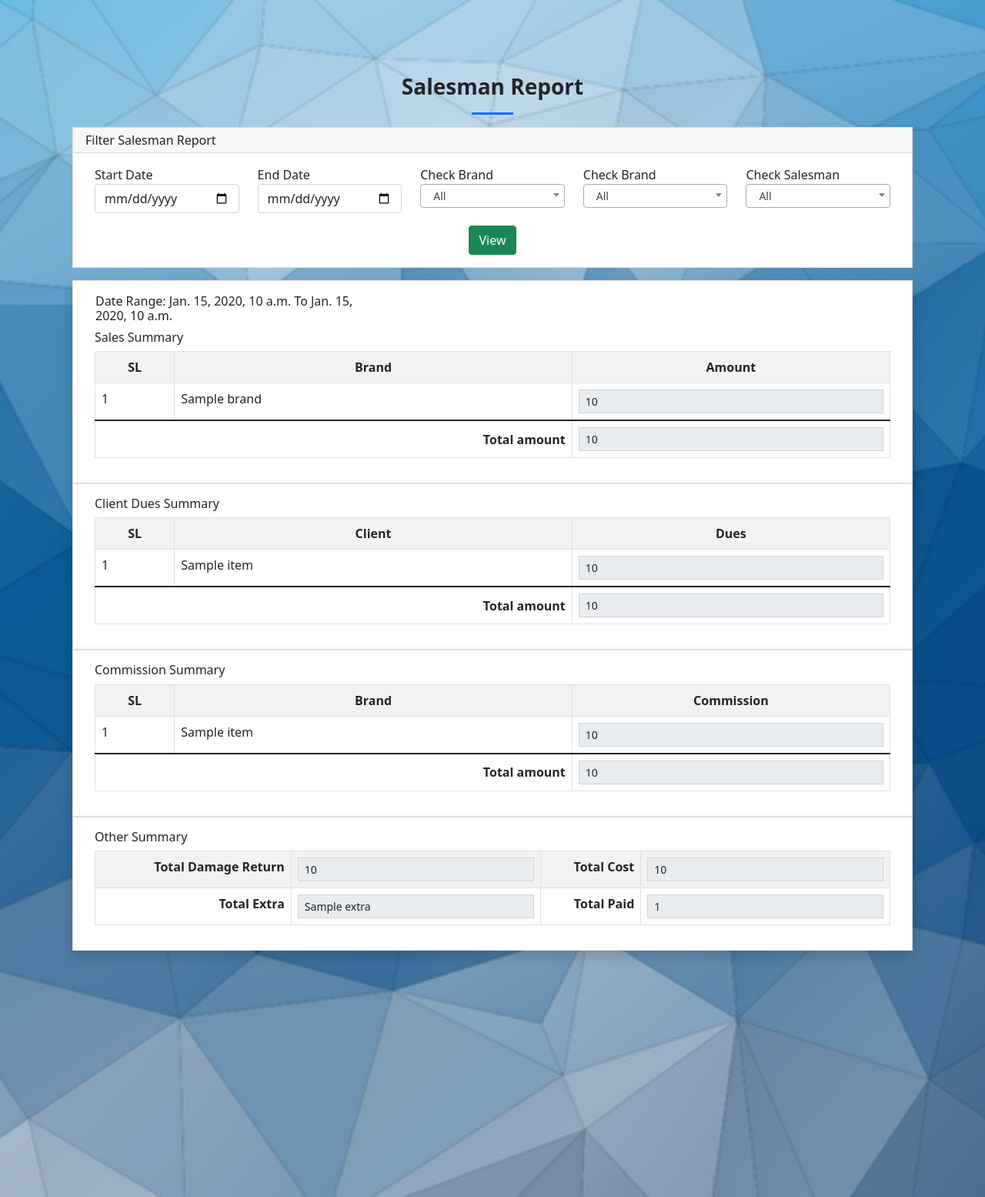
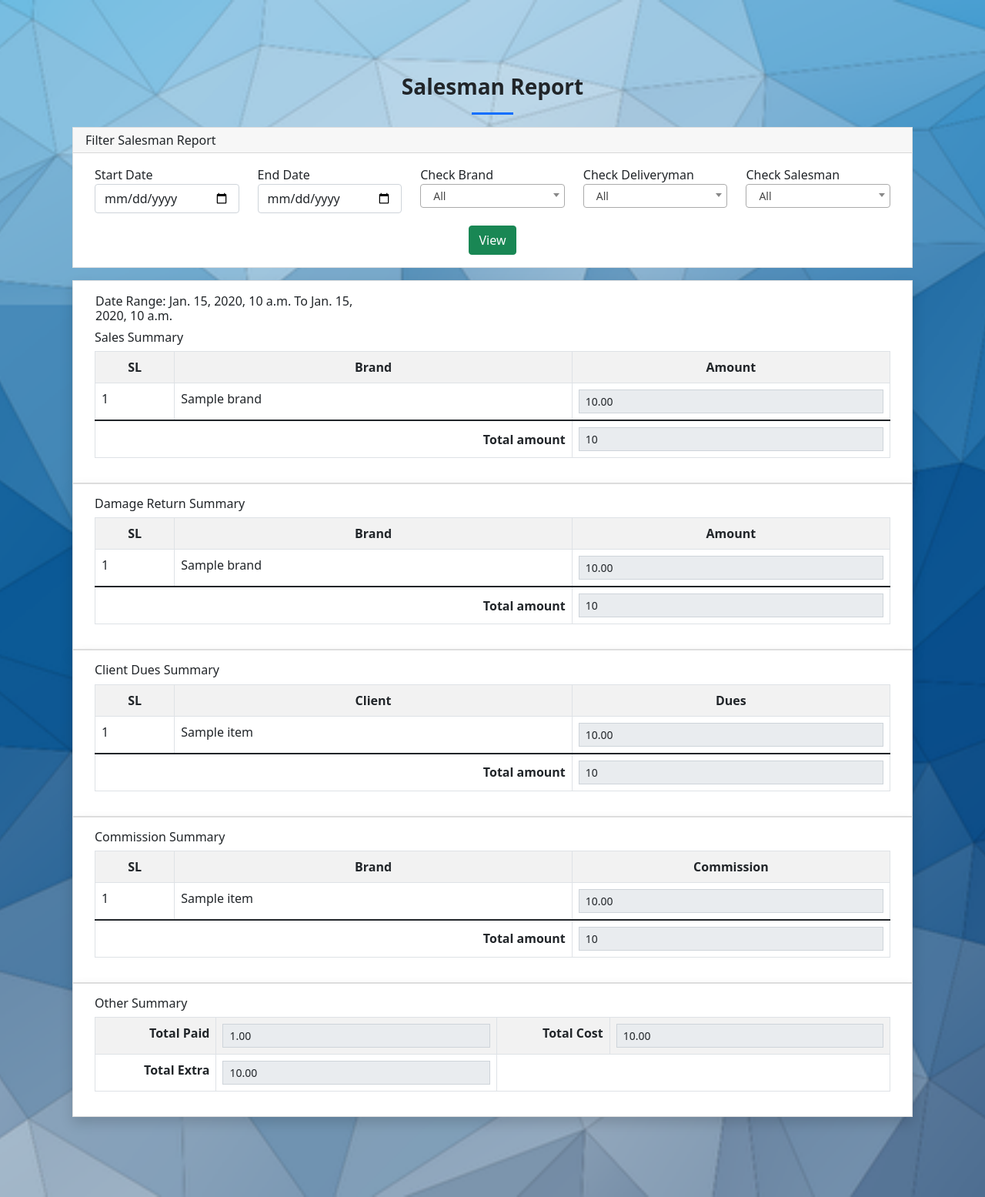
Before and after one commit to ShafayetZim/freedom_distribution, a Django app: template store/templates/filter_daily_report.html in a window 1280 px wide. Shown: the whole page at 77% size. Run offline with Django 4.2, Linux system fonts and the light colour scheme; the template is opened without the code that fills it: most values are stand-ins (such as "Sample title", 1, 10 or a date in 2020); lists and menus that the app fills with data are empty; some libraries are stand-ins or nearby versions.

Commit message:
damage product list pdf

```diff
--- a/store/templates/filter_daily_report.html
+++ b/store/templates/filter_daily_report.html
@@ -49,7 +49,7 @@
 
                         <div class="col">
                             <div class="form-group">
-                                <label for="salesman">Check Brand</label>
+                                <label for="salesman">Check Deliveryman</label>
                                 <select class="form-control" id="check_deliveryman" name="check_deliveryman">
 <!--                                    <option disabled selected value="">Select deliveryman</option>-->
                                     <option value="All">All</option>
@@ -119,7 +119,7 @@
                                 {{item.brand}}
                             </td>
                             <td style="width: 40%;">
-                                <input type="text" class="input-fields-to-sum form-control form-control-sm rounded-0" name="qty" id="qty" value="{{item.sum}}" readonly>
+                                <input type="text" class="input-fields-to-sum form-control form-control-sm rounded-0" name="qty" id="qty" value="{{item.sum|floatformat:2}}" readonly>
                             </td>
 
                         </tr>
@@ -137,6 +137,48 @@
                 </div>
             </div>
     </div>
+    {% if damage %}
+    <div class="card rounded-0 shadow">
+            <div class="card-body">
+                <div class="container-fluid">
+
+                    <h6>Damage Return Summary</h6>
+                    <table class="table table-bordered table-striped" style="border-collapse: collapse; width: 100%;" border="1" cellpadding="8">
+                        <tbody>
+                        <tr>
+                            <td style="width: 5%;text-align:center;"><strong>SL</strong></td>
+                            <td style="width: 20%;text-align:center;"><strong>Brand</strong></td>
+                            <td style="width: 15%;text-align:center;"><strong>Amount</strong></td>
+
+                        </tr>
+                         {% for item in damage %}
+                        <tr>
+                            <td style="width: 10%;">
+                                {{forloop.counter}}
+                            </td>
+                            <td style="width: 50%;">
+                                {{item.brand}}
+                            </td>
+                            <td style="width: 40%;">
+                                <input type="text" class="damage-fields-to-sum form-control form-control-sm rounded-0" name="damage" id="damage" value="{{item.sum|floatformat:2}}" readonly>
+                            </td>
+
+                        </tr>
+                        {% endfor %}
+                        </tbody>
+                        <tfoot>
+                            <tr>
+                                <th colspan="2" class="text-end">Total amount</th>
+                                <th class="text-start fw-bolder">
+                                    <input type="text" class="form-control form-control-sm rounded-0 total" name="damage_total" id="damage_total" value="" readonly>
+                                </th>
+                            </tr>
+                        </tfoot>
+                    </table>
+                </div>
+            </div>
+    </div>
+    {% endif %}
     {% if due %}
     <div class="card rounded-0 shadow">
             <div class="card-body">
@@ -159,7 +201,7 @@
                                 {{item.client__name}}
                             </td>
                             <td style="width: 40%;">
-                                <input type="text" class="due-fields-to-sum form-control form-control-sm rounded-0" name="due" id="due" value="{{item.sum}}" readonly>
+                                <input type="text" class="due-fields-to-sum form-control form-control-sm rounded-0" name="due" id="due" value="{{item.sum|floatformat:2}}" readonly>
                             </td>
 
                         </tr>
@@ -200,7 +242,7 @@
                                 {{item.brand__name}}
                             </td>
                             <td style="width: 40%;">
-                                <input type="text" class="commission-fields-to-sum form-control form-control-sm rounded-0" name="commission" id="commission" value="{{item.sum}}" readonly>
+                                <input type="text" class="commission-fields-to-sum form-control form-control-sm rounded-0" name="commission" id="commission" value="{{item.sum|floatformat:2}}" readonly>
                             </td>
 
                         </tr>
@@ -228,23 +270,19 @@
 
                         <tbody>
                             <tr>
-                                <th colspan="2" class="text-end">Total Damage Return</th>
+                                <th colspan="2" class="text-end">Total Paid</th>
                                 <th class="text-start fw-bolder">
-                                    <input type="text" class="damage-fields-to-sum form-control form-control-sm rounded-0 damage_total" name="damage_total" id="damage_total" value="{{amount}}" readonly>
+                                    <input type="text" class="cost-fields-to-sum form-control form-control-sm rounded-0 paid_total" name="paid_total" id="paid_total" value="{{paid|floatformat:2}}" readonly>
                                 </th>
                                 <th colspan="2" class="text-end">Total Cost</th>
                                 <th class="text-start fw-bolder">
-                                    <input type="text" class="cost-fields-to-sum form-control form-control-sm rounded-0 cost_total" name="cost_total" id="cost_total" value="{{cost}}" readonly>
+                                    <input type="text" class="cost-fields-to-sum form-control form-control-sm rounded-0 cost_total" name="cost_total" id="cost_total" value="{{cost|floatformat:2}}" readonly>
                                 </th>
                             </tr>
                             <tr>
                                 <th colspan="2" class="text-end">Total Extra</th>
                                 <th class="text-start fw-bolder">
-                                    <input type="text" class="cost-fields-to-sum form-control form-control-sm rounded-0 extra_total" name="extra_total" id="extra_total" value="{{extra}}" readonly>
-                                </th>
-                                <th colspan="2" class="text-end">Total Paid</th>
-                                <th class="text-start fw-bolder">
-                                    <input type="text" class="cost-fields-to-sum form-control form-control-sm rounded-0 paid_total" name="paid_total" id="paid_total" value="{{paid}}" readonly>
+                                    <input type="text" class="cost-fields-to-sum form-control form-control-sm rounded-0 extra_total" name="extra_total" id="extra_total" value="{{extra|floatformat:2}}" readonly>
                                 </th>
                             </tr>
                         </tbody>
@@ -360,6 +398,9 @@ $(document).ready(function() {
     $(".commission-fields-to-sum").on('input', function() {
         calculateTotals();
     });
+    $(".damage-fields-to-sum").on('input', function() {
+        calculateTotals();
+    });
 });
 
 function calculateTotals() {
@@ -369,10 +410,12 @@ function calculateTotals() {
     var arr2 = document.getElementsByClassName('input-box-to-sum');
     var arr3 = document.getElementsByClassName('due-fields-to-sum');
     var arr4 = document.getElementsByClassName('commission-fields-to-sum');
+    var arr5 = document.getElementsByClassName('damage-fields-to-sum');
     var tot1=0;
     var tot2=0;
     var tot3=0;
     var tot4=0;
+    var tot5=0;
         for(var i=0;i<arr.length;i++){
             if(parseFloat(arr[i].value))
                 tot1 += parseFloat(arr[i].value);
@@ -389,12 +432,17 @@ function calculateTotals() {
             if(parseFloat(arr4[i].value))
                 tot4 += parseFloat(arr4[i].value);
         }
+        for(var i=0;i<arr5.length;i++){
+            if(parseFloat(arr5[i].value))
+                tot5 += parseFloat(arr5[i].value);
+        }
 
     var result = (tot1);
     $("#total_qty").val(result);
     $("#total").val(tot2);
     $("#due_total").val(tot3);
     $("#commission_total").val(tot4);
+    $("#damage_total").val(tot5);
 }
 
 function parseNumber(str, defaultValue) {
```
Also changed, not shown: store/templates/damage_print.html (added, +119 -0 lines).
